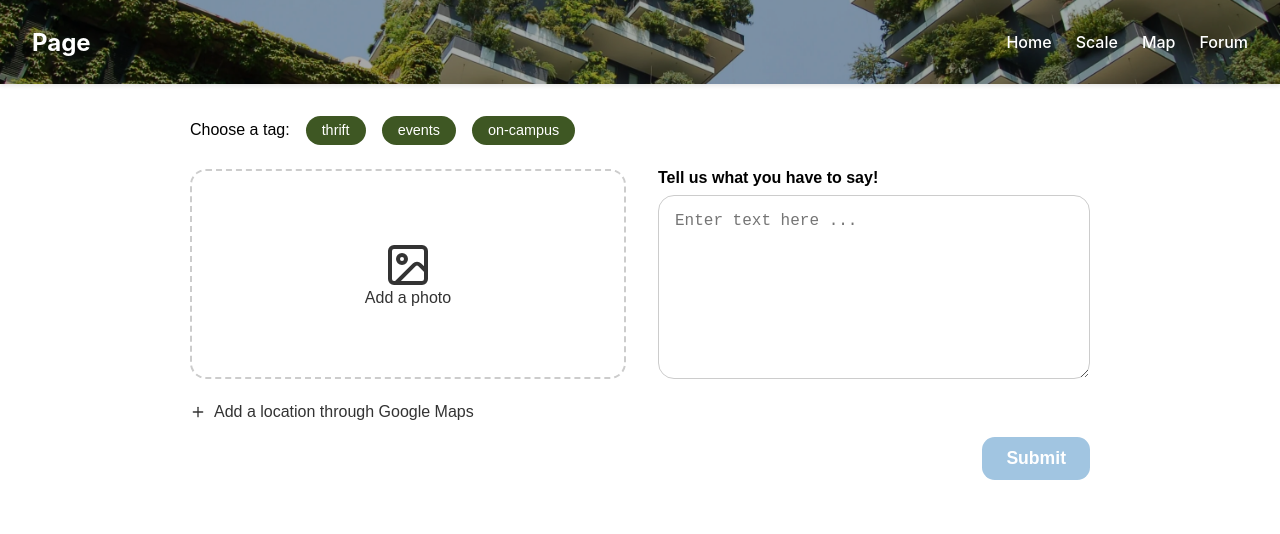
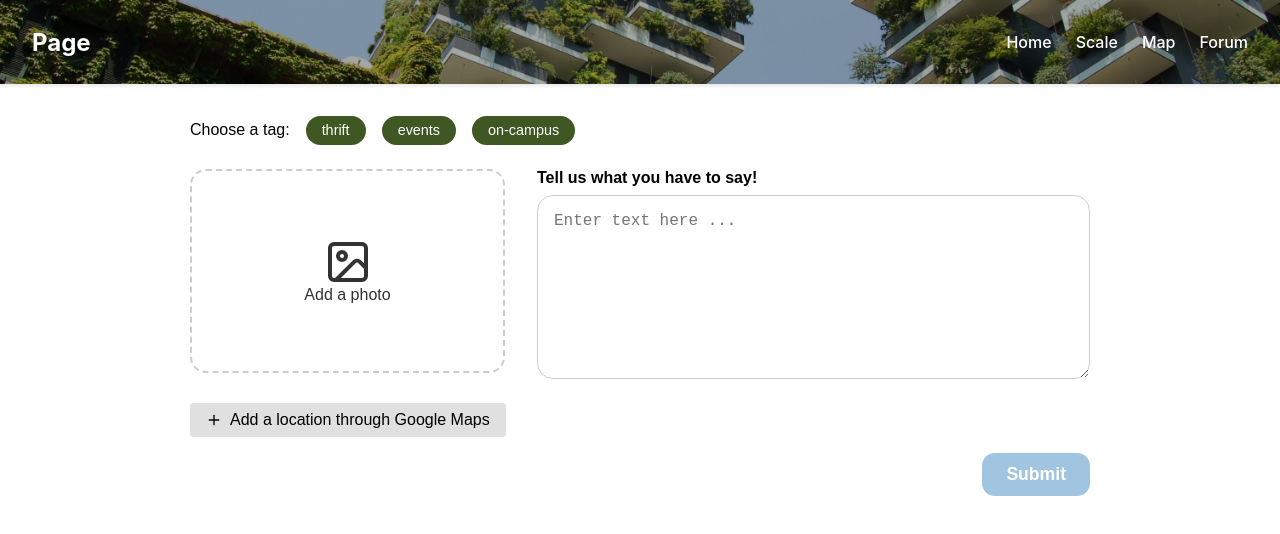
Before and after one commit to jasroopdhingra/EcoHub, a React (Create React App) app in the folder ecohub/: page /new-post in a window 1280 px wide. Shown: the top 534 px of the page. Built offline with nearby package versions, Linux system fonts and the light colour scheme.

Commit message:
Making add post more interactive, modularized

```diff
--- /dev/null
+++ b/ecohub/src/components/GoogleMapPicker.jsx
@@ -0,0 +1,18 @@
+import React from 'react';
+import styles from '../styles/NewPost.module.css';
+
+const GoogleMapPicker = ({ onSelect, onCancel }) => {
+  const dummyLocation = { lat: 37.7749, lng: -122.4194 };
+
+  return (
+    <div className={styles.mapPickerContainer}>
+      <p>Google Map goes here</p>
+      <button onClick={() => onSelect(dummyLocation)}>
+        Select This Location (SF)
+      </button>
+      <button onClick={onCancel}>Cancel</button>
+    </div>
+  );
+};
+
+export default GoogleMapPicker;
--- /dev/null
+++ b/ecohub/src/components/ImageUploader.jsx
@@ -0,0 +1,42 @@
+import React, { useRef } from 'react';
+import { Image as ImageIcon } from 'lucide-react';
+import styles from '../styles/NewPost.module.css';
+
+const ImageUploader = ({ photo, onPhotoChange }) => {
+  const fileInputRef = useRef(null);
+
+  const handleClick = () => {
+    fileInputRef.current.click();
+  };
+
+  return (
+    <div className={styles.imageUploader}>
+      <div className={styles.imageUpload} onClick={handleClick}>
+        {photo ? (
+          <img
+            src={URL.createObjectURL(photo)}
+            alt="Preview"
+            className={styles.imagePreview}
+          />
+        ) : (
+          <>
+            <ImageIcon size={48} />
+            <span>Add a photo</span>
+          </>
+        )}
+      </div>
+      <input
+        type="file"
+        accept="image/*"
+        style={{ display: 'none' }}
+        ref={fileInputRef}
+        onChange={(e) => {
+          const file = e.target.files[0];
+          if (file) onPhotoChange(file);
+        }}
+      />
+    </div>
+  );
+};
+
+export default ImageUploader;
--- /dev/null
+++ b/ecohub/src/components/MapPickerModal.jsx
@@ -0,0 +1,13 @@
+import React from 'react';
+import GoogleMapPicker from './GoogleMapPicker';
+import styles from '../styles/NewPost.module.css';
+
+const MapPickerModal = ({ onSelect, onCancel }) => {
+  return (
+    <div className={styles.mapPickerModal}>
+      <GoogleMapPicker onSelect={onSelect} onCancel={onCancel} />
+    </div>
+  );
+};
+
+export default MapPickerModal;
--- /dev/null
+++ b/ecohub/src/components/MapSelectorButton.jsx
@@ -0,0 +1,25 @@
+import React from 'react';
+import { Plus } from 'lucide-react';
+import styles from '../styles/NewPost.module.css';
+
+const MapSelectorButton = ({ location, onClick }) => {
+  return (
+    <div className={styles.mapRow}>
+      <button
+        type="button"
+        className={styles.mapButton}
+        onClick={onClick}
+      >
+        <Plus size={16} />
+        {location ? "Change location" : "Add a location through Google Maps"}
+      </button>
+      {location && (
+        <span className={styles.locationInfo}>
+          ({location.lat.toFixed(4)}, {location.lng.toFixed(4)})
+        </span>
+      )}
+    </div>
+  );
+};
+
+export default MapSelectorButton;
--- /dev/null
+++ b/ecohub/src/components/TagSelector.jsx
@@ -0,0 +1,22 @@
+import React from 'react';
+import styles from '../styles/NewPost.module.css';
+
+const TagSelector = ({ tagOptions, selectedTags, onToggleTag }) => {
+  return (
+    <div className={styles.tagsRow}>
+      <label>Choose a tag:</label>
+      {tagOptions.map((tag) => (
+        <button
+          key={tag}
+          type="button"
+          className={`${styles.tagButton} ${selectedTags.includes(tag) ? styles.active : ''}`}
+          onClick={() => onToggleTag(tag)}
+        >
+          {tag}
+        </button>
+      ))}
+    </div>
+  );
+};
+
+export default TagSelector;
--- a/ecohub/src/pages/NewPost.jsx
+++ b/ecohub/src/pages/NewPost.jsx
@@ -1,19 +1,34 @@
 import React, { useState } from 'react';
 import { useNavigate } from 'react-router-dom';
-import { Plus, Image as ImageIcon } from 'lucide-react';
+import Navbar from "../components/Navbar.jsx";
+import TagSelector from "../components/TagSelector.jsx";
+import ImageUploader from "../components/ImageUploader.jsx";
+import MapSelectorButton from "../components/MapSelectorButton.jsx";
+import MapPickerModal from "../components/MapPickerModal.jsx";
 import styles from '../styles/NewPost.module.css';
-import Navbar from "../components/Navbar.jsx";
+
 const tagOptions = ['thrift', 'events', 'on-campus'];
 
 const NewPost = ({ addPost }) => {
   const [description, setDescription] = useState('');
   const [selectedTags, setSelectedTags] = useState([]);
+  const [photo, setPhoto] = useState(null);
+  const [location, setLocation] = useState(null);
+  const [showMapPicker, setShowMapPicker] = useState(false);
+
   const navigate = useNavigate();
 
   const toggleTag = (tag) => {
     setSelectedTags((prev) =>
-      prev.includes(tag) ? prev.filter((t) => t !== tag) : [...prev, tag]
+      prev.includes(tag)
+        ? prev.filter((t) => t !== tag)
+        : [...prev, tag]
     );
+  };
+
+  const handleMapSelect = (selectedLocation) => {
+    setLocation(selectedLocation);
+    setShowMapPicker(false);
   };
 
   const handleSubmit = (e) => {
@@ -23,34 +38,24 @@ const NewPost = ({ addPost }) => {
       description,
       tags: selectedTags,
       replies: 0,
+      photo,
+      location,
     });
     navigate('/forum');
   };
 
   return (
     <>
-    <Navbar/>
+      <Navbar />
       <div className={styles.newPostContainer}>
-      <div className={styles.tagsRow}>
-        <label>Choose a tag:</label>
-        {tagOptions.map((tag) => (
-          <button
-            key={tag}
-            className={`${styles.tagButton} ${selectedTags.includes(tag) ? styles.active : ''}`}
-            type="button"
-            onClick={() => toggleTag(tag)}
-          >
-            {tag}
-          </button>
-        ))}
-      </div>
+        <TagSelector
+          tagOptions={tagOptions}
+          selectedTags={selectedTags}
+          onToggleTag={toggleTag}
+        />
 
         <div className={styles.inputRow}>
-        <div className={styles.imageUpload}>
-          <ImageIcon size={48} />
-          <span>Add a photo</span>
-        </div>
-
+          <ImageUploader photo={photo} onPhotoChange={setPhoto} />
           <div className={styles.textBox}>
             <label>Tell us what you have to say!</label>
             <textarea
@@ -61,13 +66,24 @@ const NewPost = ({ addPost }) => {
           </div>
         </div>
 
-      <div className={styles.mapRow}>
-        <Plus size={16} />
-        <span>Add a location through Google Maps</span>
-      </div>
+        <MapSelectorButton
+          location={location}
+          onClick={() => setShowMapPicker(true)}
+        />
+
+        {showMapPicker && (
+          <MapPickerModal
+            onSelect={handleMapSelect}
+            onCancel={() => setShowMapPicker(false)}
+          />
+        )}
 
         <div className={styles.submitRow}>
-        <button type="submit" onClick={handleSubmit} className={styles.postButton}>
+          <button
+            type="submit"
+            onClick={handleSubmit}
+            className={styles.postButton}
+          >
             Submit
           </button>
         </div>
--- a/ecohub/src/styles/NewPost.module.css
+++ b/ecohub/src/styles/NewPost.module.css
@@ -48,6 +48,7 @@
     align-items: center;
     color: #333;
     font-size: 1rem;
+    cursor: pointer;
   }
 
   .textBox {
@@ -94,3 +95,56 @@
     border-radius: 0.8rem;
     cursor: pointer;
   }
+
+  .imagePreview {
+    max-width: 100%;
+    max-height: 150px;
+    border-radius: 8px;
+  }
+
+  .mapRow {
+    margin-top: 1rem;
+    display: flex;
+    align-items: center;
+    gap: 1rem;
+  }
+
+  .mapButton {
+    display: flex;
+    align-items: center;
+    gap: 0.5rem;
+    background-color: #e0e0e0;
+    border: none;
+    border-radius: 4px;
+    padding: 0.5rem 1rem;
+    cursor: pointer;
+    font-size: 1rem;
+  }
+
+  .locationInfo {
+    font-size: 0.9rem;
+    color: #333;
+  }
+
+  .mapPickerModal {
+    position: fixed;
+    top: 0;
+    left: 0;
+    right: 0;
+    bottom: 0;
+    background-color: rgba(0,0,0,0.5);
+    display: flex;
+    justify-content: center;
+    align-items: center;
+    z-index: 1000;
+  }
+
+  .mapPickerContainer {
+    background: white;
+    padding: 2rem;
+    border-radius: 8px;
+    text-align: center;
+  }
+  .imageUploader {
+    min-width: 35%;
+  }
```
Lines whose indentation alone changed are shown as unchanged.
